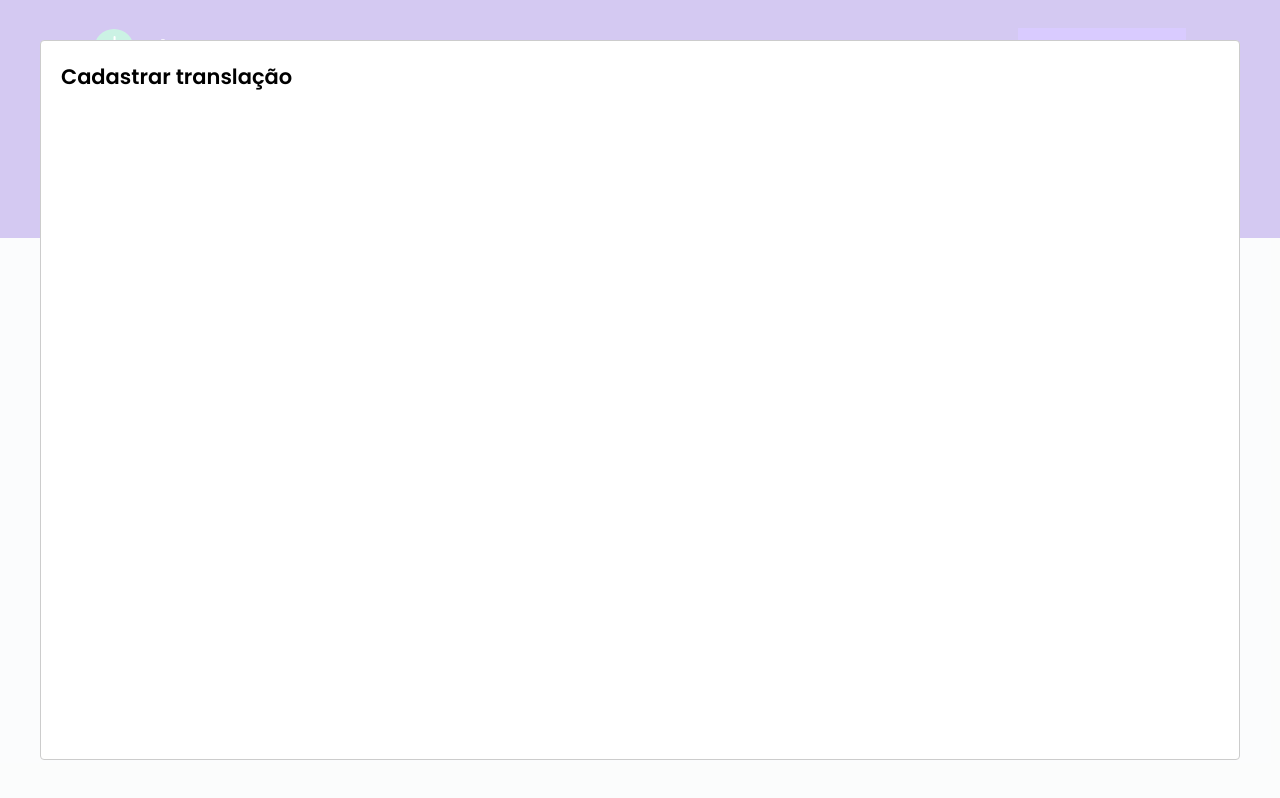
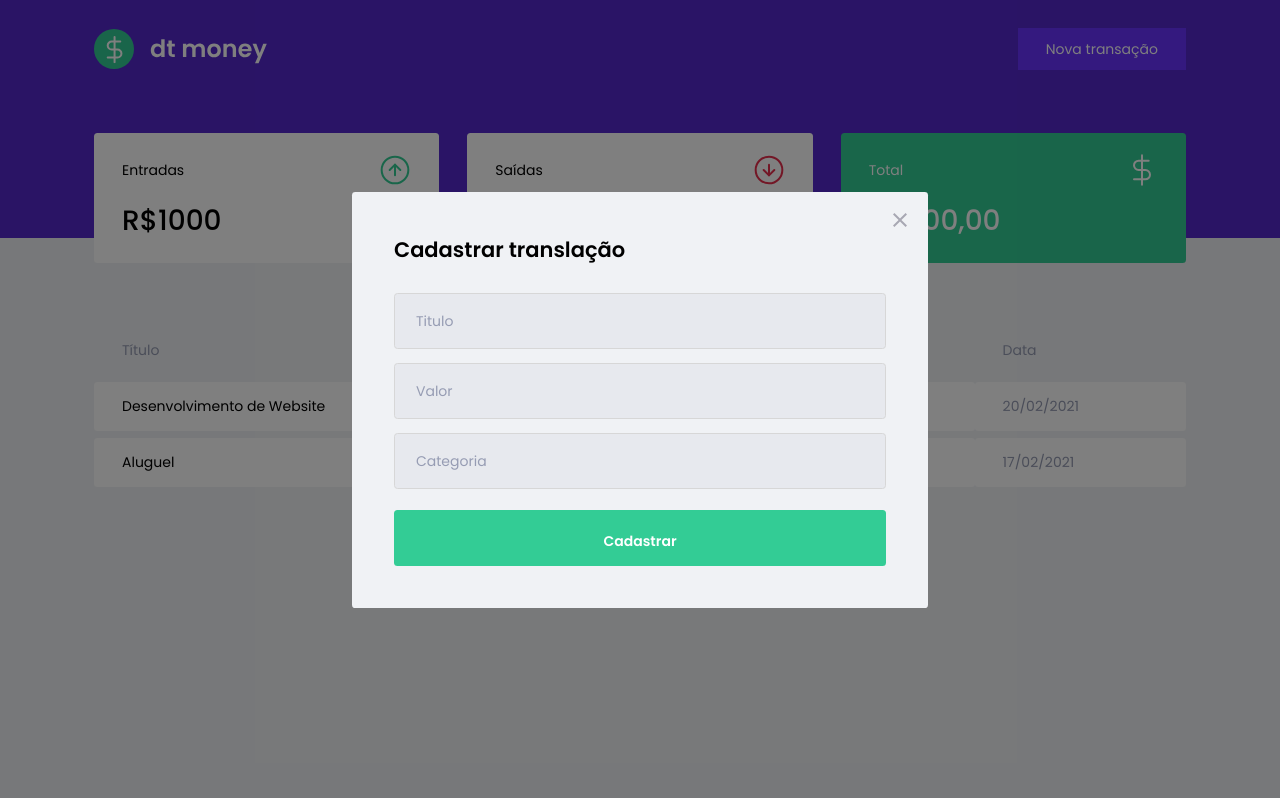
Before and after one commit to WD-GabrielKenji/IgniteReactJs-Dtmoney, a React (Create React App) app: page / in a window 1280 px wide. Both pictures are taken after a click on the button "Nova transação". Built offline with nearby package versions, Linux system fonts and the light colour scheme; no server answers; what miragejs would draw is missing.

Commit message:
Style: Estrutura e Estilização do Formulario e do Modal

```diff
--- a/src/components/NewTransactionModal/index.tsx
+++ b/src/components/NewTransactionModal/index.tsx
@@ -1,4 +1,6 @@
 import Modal from 'react-modal';
+import { Container } from './styles';
+import closeImg from '../../assets/close.svg';
 
 interface NewTransactionModal {
     isOpen: boolean;
@@ -8,10 +10,30 @@
 export function NewTransactionModal({isOpen, onRequestClose} : NewTransactionModal){
     return (
         <Modal
-                isOpen={isOpen}
-                onRequestClose={onRequestClose}
+            isOpen={isOpen}
+            onRequestClose={onRequestClose}
+            overlayClassName="react-modal-overlay"
+            className="react-modal-content"
+        >
+
+            <button
+                type="button"
+                onClick={onRequestClose}
+                className="react-modal-close"
             >
+                <img src={closeImg} alt="Fechar modal" />
+            </button>
+
+            <Container>
                 <h2>Cadastrar translação</h2>
+
+                <input placeholder="Titulo" />
+                <input type="number" placeholder="Valor" />
+                <input placeholder="Categoria" />
+
+                <button type="submit">Cadastrar</button>
+
+            </Container>
         </Modal>
     )
 }
--- a/src/components/NewTransactionModal/styles.ts
+++ b/src/components/NewTransactionModal/styles.ts
@@ -1,5 +1,49 @@
 import styled from "styled-components";
 
-export const Container = styled.div`
+export const Container = styled.form`
+    h2 {
+        color: var(--text-title);
+        font-size: 1.5rem;
+        margin-bottom: 2rem;
+    }
 
+    input {
+        width: 100%;
+        padding: 0 1.5rem;
+        height: 4rem;
+        border-radius: 0.25rem;
+
+        border: 1px solid #d7d7d7;
+        background: #e7e9ee;
+
+        font-weight: 400;
+        font-size: 1rem;
+
+        &::placeholder{
+            color: var(--text-body);
+        }
+
+        & + input {
+            margin-top: 1rem;
+        }
+    }
+
+    button[type="submit"] {
+        width: 100%;
+        padding: 1.5rem;
+        height: 4rem;
+        background: var(--green);
+        color: #FFF;
+        border-radius: 0.25rem;
+        border: 0;
+        font-size: 1rem;
+        font-weight: 600;
+        margin-top: 1.5rem;
+
+        transition: filter 0.2s;
+
+        &:hover{
+            filter: brightness(0.9);
+        }
+    }
 `
--- a/src/styles/global.ts
+++ b/src/styles/global.ts
@@ -52,4 +52,41 @@
         opacity: 0.6;
         cursor: not-allowed;
     }
+
+    .react-modal-overlay{
+        background: rgba(0, 0, 0, 0.5);
+
+        position: fixed;
+        top: 0;
+        bottom: 0;
+        right: 0;
+        left: 0;
+
+        display: flex;
+        align-items: center;
+        justify-content: center;
+    }
+
+    .react-modal-content{
+        width: 100%;
+        max-width: 576px;
+        background: var(--background);
+        padding: 3rem;
+        position: relative;
+        border-radius: 0.24rem;
+    }
+
+    .react-modal-close{
+        position: absolute;
+        right: 1.5rem;
+        top: 1.5rem;
+        border: 0;
+        background: transparent;
+
+        transition: filter 0.2s;
+
+        &:hover{
+            filter: brightness(0.8);
+        }
+    }
 `
```
